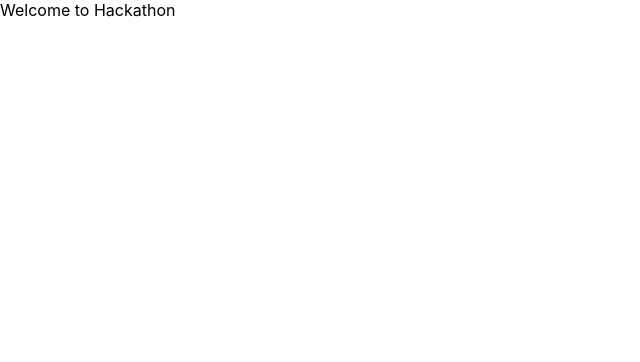
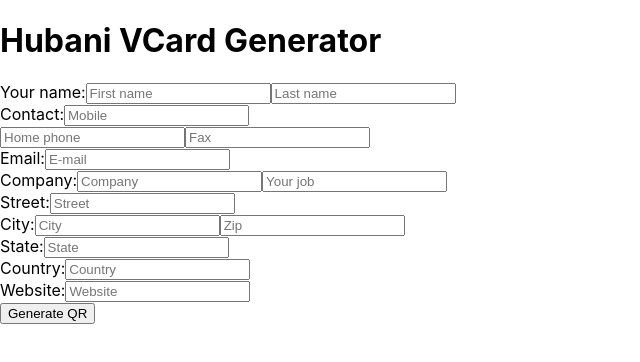
Before and after one commit to niloofar-deriv/Hackathon-Hubani-2022, a Next.js app: page / in a window 1280 px wide. Shown: the top 362 px of the page, without its empty margins (0-640 px from the left). Built offline with nearby package versions, Linux system fonts and the light colour scheme.

Commit message:
implementing raw formik form

```diff
--- a/package.json
+++ b/package.json
@@ -8,6 +8,7 @@
     "lint": "next lint"
   },
   "dependencies": {
+    "formik": "^2.2.9",
     "next": "12.0.8",
     "react": "17.0.2",
     "react-dom": "17.0.2",
--- a/pages/index.tsx
+++ b/pages/index.tsx
@@ -1,5 +1,177 @@
+import { useFormik } from 'formik';
+
 const Home = () => {
-  return <div>Welcome to Hackathon</div>
+  const vCardForm = useFormik({
+    initialValues: {
+      first_name: '',
+      last_name: '',
+      mobile: '',
+      phone: '',
+      fax: '',
+      email: '',
+      company: '',
+      your_job: '',
+      street: '',
+      city: '',
+      zip: '',
+      state: '',
+      country: '',
+      website: '',
+    },
+    onSubmit: values => {
+      alert(JSON.stringify(values, null, 2));
+    },
+  });
+  return (
+    <div className='wrapper'>
+      <h1>Hubani VCard Generator</h1>
+      <form onSubmit={vCardForm.handleSubmit}>
+      {/* <label htmlFor="email">Email Address</label> */}
+        <div>
+          <label>Your name:</label>
+          <input
+            id="first_name"
+            name="first_name"
+            type="text"
+            placeholder="First name"
+            onChange={vCardForm.handleChange}
+            value={vCardForm.values.first_name}
+          />
+          <input
+            id="last_name"
+            name="last_name"
+            type="text"
+            placeholder="Last name"
+            onChange={vCardForm.handleChange}
+            value={vCardForm.values.last_name}
+          />
+        </div>
+        <div>
+          <label>Contact:</label>
+          <input
+            id="mobile"
+            name="mobile"
+            type="tel"
+            placeholder="Mobile"
+            onChange={vCardForm.handleChange}
+            value={vCardForm.values.mobile}
+          />
+          <div>
+            <input
+              id="phone"
+              name="phone"
+              type="tel"
+              placeholder="Home phone"
+              onChange={vCardForm.handleChange}
+              value={vCardForm.values.phone}
+            />
+            <input
+              id="fax"
+              name="fax"
+              type="text"
+              placeholder="Fax"
+              onChange={vCardForm.handleChange}
+              value={vCardForm.values.fax}
+            />
+          </div>
+        </div>
+        <div>
+          <label>Email:</label>
+          <input
+            id="email"
+            name="email"
+            type="email"
+            placeholder="E-mail"
+            onChange={vCardForm.handleChange}
+            value={vCardForm.values.email}
+          />
+        </div>
+        <div>
+          <label>Company:</label>
+          <input
+            id="company"
+            name="company"
+            type="text"
+            placeholder="Company"
+            onChange={vCardForm.handleChange}
+            value={vCardForm.values.company}
+          />
+          <input
+            id="your_job"
+            name="your_job"
+            type="text"
+            placeholder="Your job"
+            onChange={vCardForm.handleChange}
+            value={vCardForm.values.your_job}
+          />
+        </div>
+        <div>
+          <label>Street:</label>
+          <input
+            id="street"
+            name="street"
+            type="text"
+            placeholder="Street"
+            onChange={vCardForm.handleChange}
+            value={vCardForm.values.email}
+          />
+        </div>
+        <div>
+          <label>City:</label>
+          <input
+            id="city"
+            name="city"
+            type="text"
+            placeholder="City"
+            onChange={vCardForm.handleChange}
+            value={vCardForm.values.city}
+          />
+          <input
+            id="zip"
+            name="zip"
+            type="text"
+            placeholder="Zip"
+            onChange={vCardForm.handleChange}
+            value={vCardForm.values.zip}
+          />
+        </div>
+        <div>
+          <label>State:</label>
+          <input
+            id="state"
+            name="state"
+            type="text"
+            placeholder="State"
+            onChange={vCardForm.handleChange}
+            value={vCardForm.values.state}
+          />
+        </div>
+        <div>
+          <label>Country:</label>
+          <input
+            id="country"
+            name="country"
+            type="text"
+            placeholder="Country"
+            onChange={vCardForm.handleChange}
+            value={vCardForm.values.country}
+          />
+        </div>
+        <div>
+          <label>Website:</label>
+          <input
+            id="website"
+            name="website"
+            type="text"
+            placeholder="Website"
+            onChange={vCardForm.handleChange}
+            value={vCardForm.values.website}
+          />
+        </div>
+        <button type="submit">Generate QR</button>
+      </form>
+    </div>
+  );
 }
 
 export default Home
```
